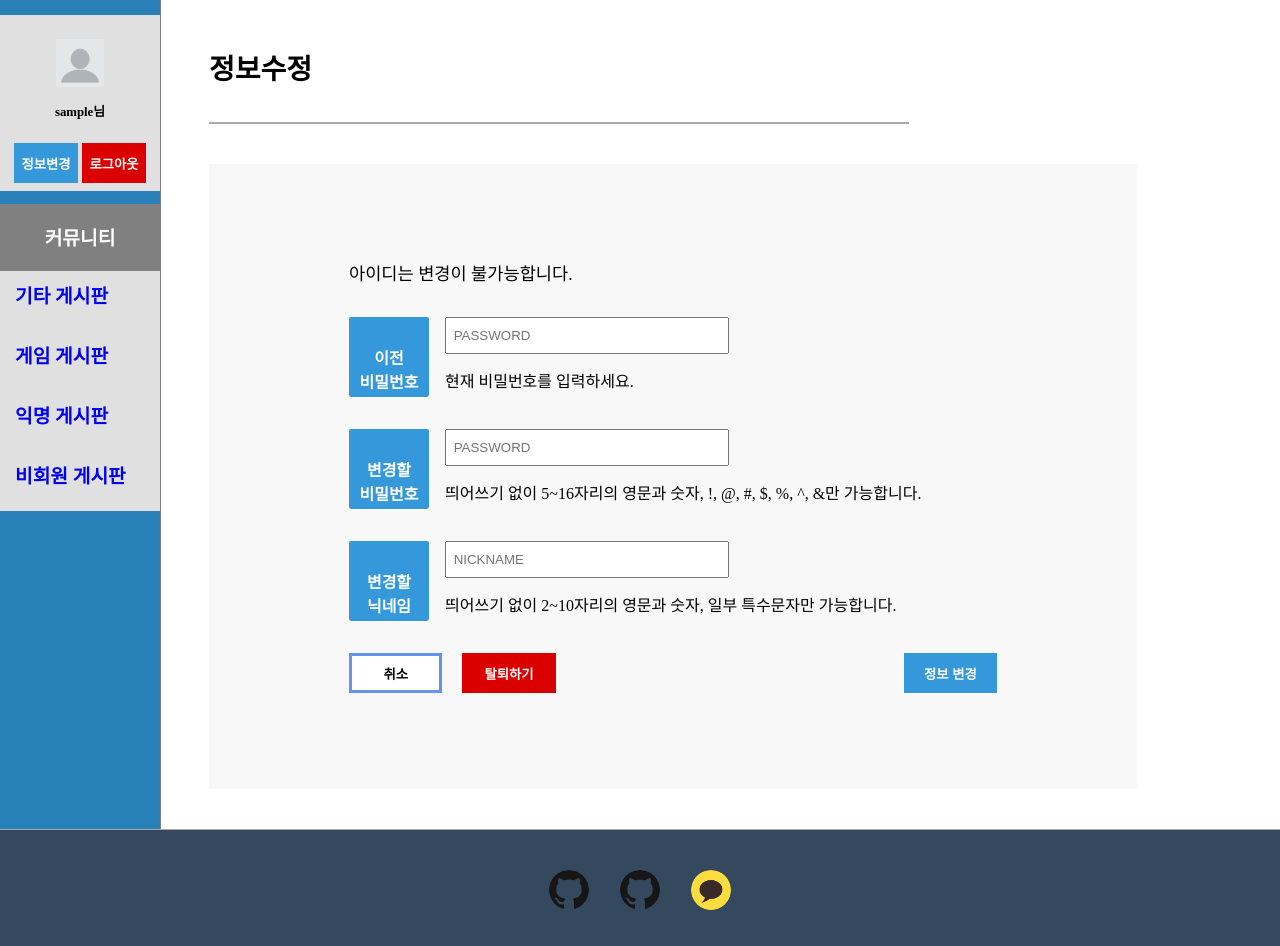
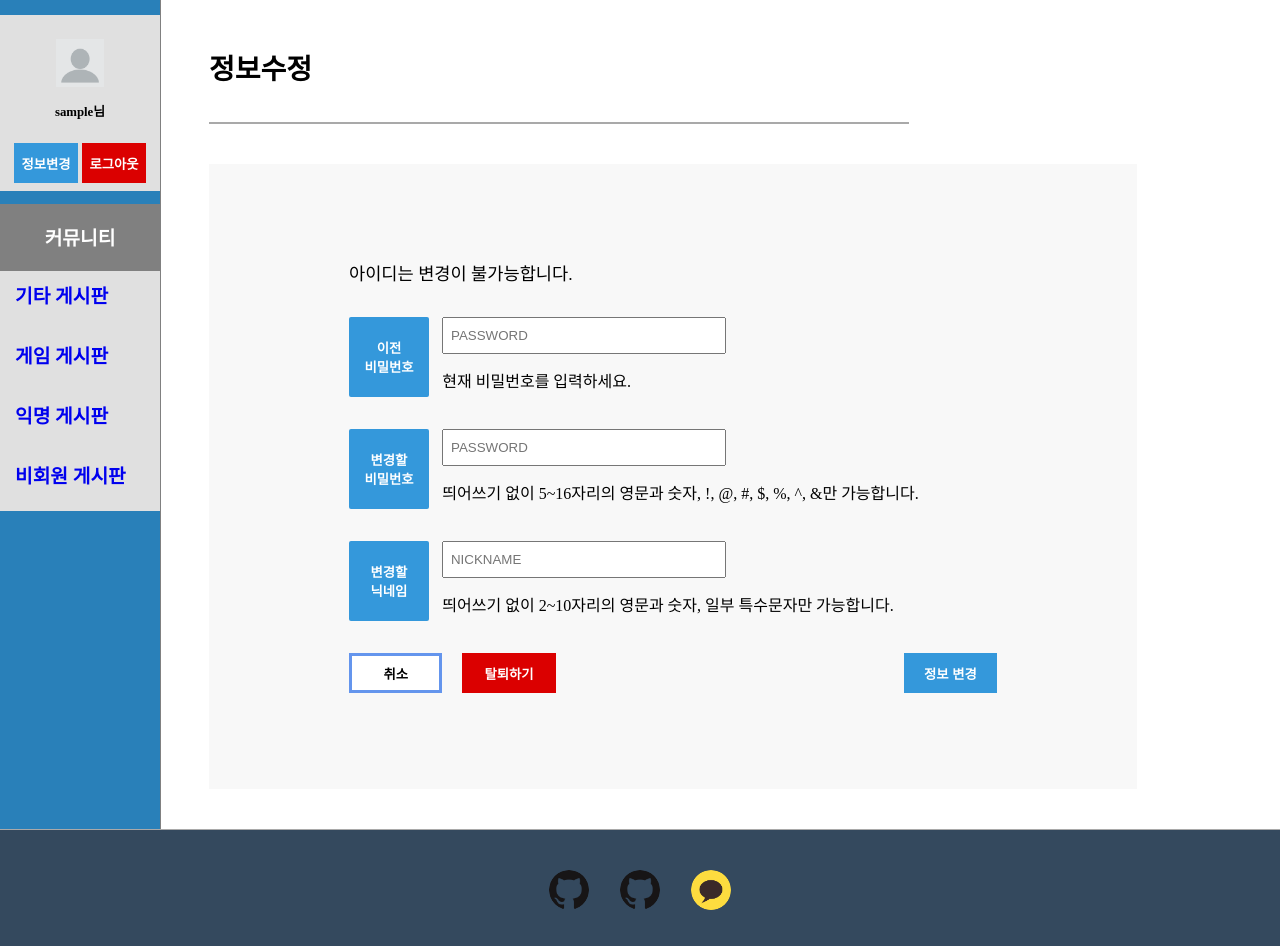
Before and after one commit to fpem123/flask_board, a Flask app: page /member/update in a window 1280 px wide. Shown: the part 113-1059 px from the top of the page. Run offline with Flask 2, Linux system fonts and the light colour scheme; the visitor is signed in with stand-in values (Sample User, id 1).

Commit message:
css update

```diff
--- a/static/css/article_read.css
+++ b/static/css/article_read.css
@@ -112,3 +112,7 @@ div.write-comment {
 .form-comment {
     text-align: center;
 }
+
+.article-btns {
+    padding: 0em 0em 2em 0em;
+}
--- a/static/css/article_write.css
+++ b/static/css/article_write.css
@@ -4,3 +4,7 @@
 #title {
     width: 75%;
 }
+
+#write-form {
+    padding: 0em 0em 2.5em 0em;
+}
--- a/static/css/member.css
+++ b/static/css/member.css
@@ -15,9 +15,10 @@ p.page-explain {
     display: flex;
 }
 
-.input-type-box {
+.input-type {
     margin-right: 1em;
-    width: 5em;
+    height: 100%;
+    width: 6em;
     background-color: #3498DB;
     font-weight: bold;
     color: white;
@@ -25,11 +26,6 @@ p.page-explain {
     border-radius: 0.15em;
 }
 
-.input-type {
-    position: relative;
-    top: 35%;
-}
-
 input.member-input {
     width: 20em;
     margin-bottom: 1em;
--- a/templates/article_page.html
+++ b/templates/article_page.html
@@ -103,7 +103,7 @@
                         {% endif %}
                     </div>
 
-                    <div class="btns">
+                    <div class="article-btns">
                         <button class="back-btn left-btn" type="button" onclick="location.href='{{ url_for('board', board=board, art_per_page=30) }}'">글목록</button>
                         {% if session.get('uid') %}
                         <button class="right-btn" type="button" onclick="location.href='{{ url_for('articleCreate', board=board) }}'">글쓰기</button>
--- a/templates/member_update.html
+++ b/templates/member_update.html
@@ -23,26 +23,26 @@
                         <form method="POST" onsubmit="return sendUpdateUser(this)">
                             <input type="hidden" name="uid" value={{ session.get('uid') }}>
                             <div class="form-block">
-                                <p class="input-type-box"><span class="input-type">이전<br>비밀번호</span></p>
+                                <button class="input-type" type="button" onclick="document.getElementById('old_pwd').focus()">이전<br>비밀번호</button>
                                 <div class="input-block">
-                                    <input class="member-input" type="password" name="old_pwd" placeholder="PASSWORD"
-                                    maxlength='16' onkeydown="return onKeydownEnter()">
+                                    <input class="member-input" type="password" name="old_pwd" id="old_pwd"
+                                    placeholder="PASSWORD" maxlength='16' onkeydown="return onKeydownEnter()">
                                     <p>현재 비밀번호를 입력하세요.</p>
                             </div>
                             </div>
                             <div class="form-block">
-                                <p class="input-type-box"><span class="input-type">변경할<br>비밀번호</span></p>
+                                <button class="input-type" type="button" onclick="document.getElementById('new_pwd').focus()">변경할<br>비밀번호</button>
                                 <div class="input-block">
-                                    <input class="member-input" type="password" name="new_pwd" placeholder="PASSWORD"
-                                maxlength='16' onkeydown="return onKeydownEnter()">
+                                    <input class="member-input" type="password" name="new_pwd" id="new_pwd"
+                                    placeholder="PASSWORD" maxlength='16' onkeydown="return onKeydownEnter()">
                                     <p>띄어쓰기 없이 5~16자리의 영문과 숫자, !, @, #, $, %, ^, &만 가능합니다.</p>
                                 </div>
                             </div>
                             <div class="form-block">
-                                <p class="input-type-box"><span class="input-type">변경할<br>닉네임</span></p>
+                                <button class="input-type" type="button" onclick="document.getElementById('new_nickname').focus()">변경할<br>닉네임</button>
                                 <div class="input-block">
-                                    <input class="member-input" type="text" name="new_nickname" placeholder="NICKNAME"
-                                maxlength='10' onkeydown="return onKeydownEnter()">
+                                    <input class="member-input" type="text" name="new_nickname" id="new_nickname"
+                                    placeholder="NICKNAME" maxlength='10' onkeydown="return onKeydownEnter()">
                                     <p>띄어쓰기 없이 2~10자리의 영문과 숫자, 일부 특수문자만 가능합니다.</p>
                                 </div>
                             </div>
```
Also changed, not shown: templates/member_delete.html (+6 -6 lines), templates/member_join.html (+9 -9 lines).
